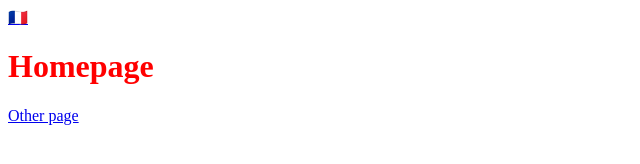
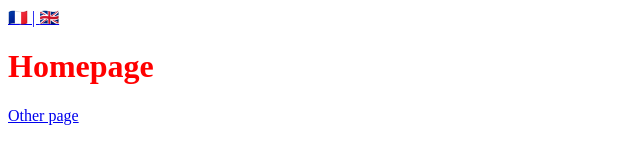
Before and after one commit to WICKY-Arthur/test-td-6, a plain HTML site: page en/index.html in a window 1280 px wide. Shown: the full height of the page, 0-640 px from the left. Drawn offline with Linux system fonts and the light colour scheme.

Commit message:
Ajout des 2 drapeaux sur chaque pages

```diff
--- a/en/index.html
+++ b/en/index.html
@@ -7,8 +7,10 @@
     <link rel="stylesheet" href="/src/css/style.css">
 </head>
 <body>
-    <a href="/fr/index.html" onclick="document.cookie =
-    `nf_lang=fr; path=/ ; SameSite=Strict`">🇫🇷</a>
+    <a class="flag__fr" href="/fr/index.html" onclick="document.cookie =
+            `nf_lang=en; path=/ ; SameSite=Strict`">🇫🇷 | </a>
+    <a class="flag__en" href="/en/index.html" onclick="document.cookie =
+            `nf_lang=en; path=/ ; SameSite=Strict`">🇬🇧</a>
     <h1>Homepage</h1>
     <a href="autre.html">Other page</a>
 </body>
```
Also changed, not shown: en/autre.html (+4 -0 lines), fr/autre.html (+4 -0 lines), fr/index.html (+4 -2 lines).
